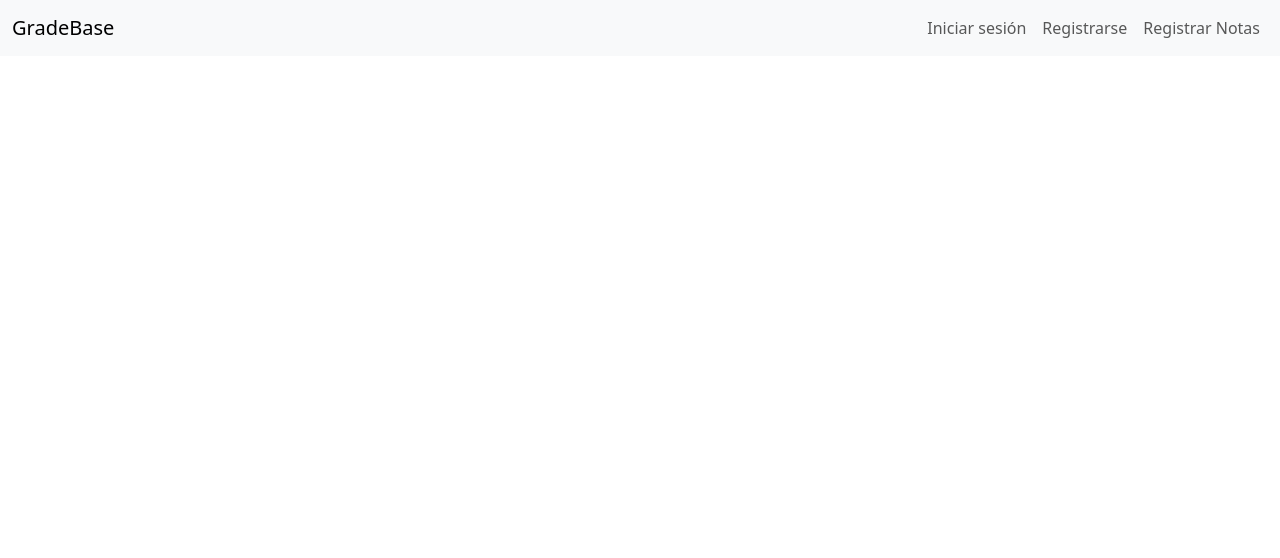
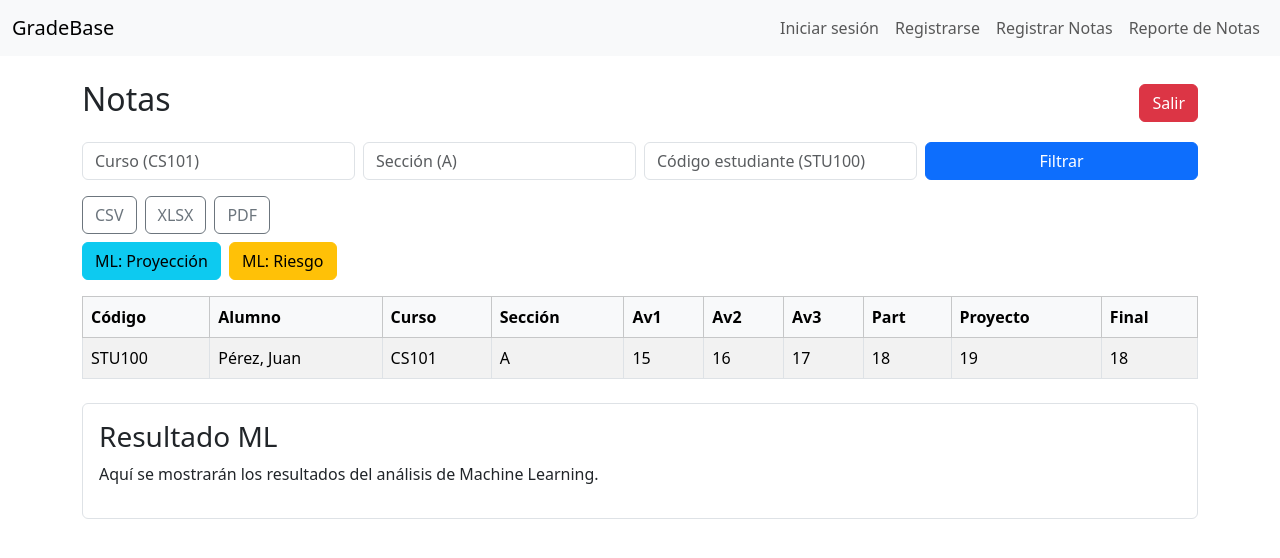
Before and after one commit to JhoanAronith/gradebase-app-front, an Angular app: page /gradeReport in a window 1280 px wide. Before the commit this address led to /. Shown: the top 558 px of the page. Built offline with nearby package versions, Linux system fonts and the light colour scheme.

Commit message:
Diseño de reporte e historial de notas completo

```diff
--- /dev/null
+++ b/src/app/Componentes/grade-report/grade-report.html
@@ -0,0 +1,70 @@
+<div class="container my-4">
+  <div class="d-flex justify-content-between align-items-center mb-3">
+    <h2>Notas</h2>
+    <button class="btn btn-danger">Salir</button>
+  </div>
+
+  <div class="row g-2 mb-3">
+    <div class="col-md-3">
+      <input class="form-control" placeholder="Curso (CS101)">
+    </div>
+    <div class="col-md-3">
+      <input class="form-control" placeholder="Sección (A)">
+    </div>
+    <div class="col-md-3">
+      <input class="form-control" placeholder="Código estudiante (STU100)">
+    </div>
+    <div class="col-md-3">
+      <button class="btn btn-primary w-100">Filtrar</button>
+    </div>
+  </div>
+
+  <div class="mb-2">
+    <button class="btn btn-outline-secondary me-2">CSV</button>
+    <button class="btn btn-outline-secondary me-2">XLSX</button>
+    <button class="btn btn-outline-secondary">PDF</button>
+  </div>
+
+  <div class="mb-2">
+    <button class="btn btn-info me-2">ML: Proyección</button>
+    <button class="btn btn-warning">ML: Riesgo</button>
+  </div>
+
+  <table class="table table-bordered table-striped mt-3">
+    <thead class="table-light">
+      <tr>
+        <th>Código</th>
+        <th>Alumno</th>
+        <th>Curso</th>
+        <th>Sección</th>
+        <th>Av1</th>
+        <th>Av2</th>
+        <th>Av3</th>
+        <th>Part</th>
+        <th>Proyecto</th>
+        <th>Final</th>
+      </tr>
+    </thead>
+    <tbody>
+      <!-- Aquí van las filas de notas -->
+      <tr>
+        <td>STU100</td>
+        <td>Pérez, Juan</td>
+        <td>CS101</td>
+        <td>A</td>
+        <td>15</td>
+        <td>16</td>
+        <td>17</td>
+        <td>18</td>
+        <td>19</td>
+        <td>18</td>
+      </tr>
+      <!-- Más filas de ejemplo -->
+    </tbody>
+  </table>
+
+  <div class="mt-4 border rounded p-3">
+    <h3>Resultado ML</h3>
+    <p>Aquí se mostrarán los resultados del análisis de Machine Learning.</p>
+  </div>
+</div>
--- a/src/app/Componentes/nav-bar/nav-bar.html
+++ b/src/app/Componentes/nav-bar/nav-bar.html
@@ -16,6 +16,9 @@
         <li class="nav-item">
           <a class="nav-link" routerLink="/registerGrades">Registrar Notas</a>
         </li>
+        <li class="nav-item">
+          <a class="nav-link" routerLink="/gradeReport">Reporte de Notas</a>
+        </li>
       </ul>
     </div>
   </div>
--- a/src/app/app.routes.ts
+++ b/src/app/app.routes.ts
@@ -2,10 +2,12 @@ import { Routes } from '@angular/router';
 import { Login } from './Componentes/login/login';
 import { Register } from './Componentes/register/register';
 import { RegisterGrades } from './Componentes/register-grades/register-grades';
+import { GradeReport } from './Componentes/grade-report/grade-report';
 
 export const routes: Routes = [
   {path: '', redirectTo: 'home', pathMatch: 'full'},
   {path: 'login', component: Login},
   {path: 'register', component: Register},
-  {path: 'registerGrades', component: RegisterGrades}
+  {path: 'registerGrades', component: RegisterGrades},
+  {path: 'gradeReport', component: GradeReport}
 ];
```
Also changed, not shown: src/app/Componentes/grade-report/grade-report.ts (added, +11 -0 lines), src/app/Componentes/grade-report/grade-report.css (added).
